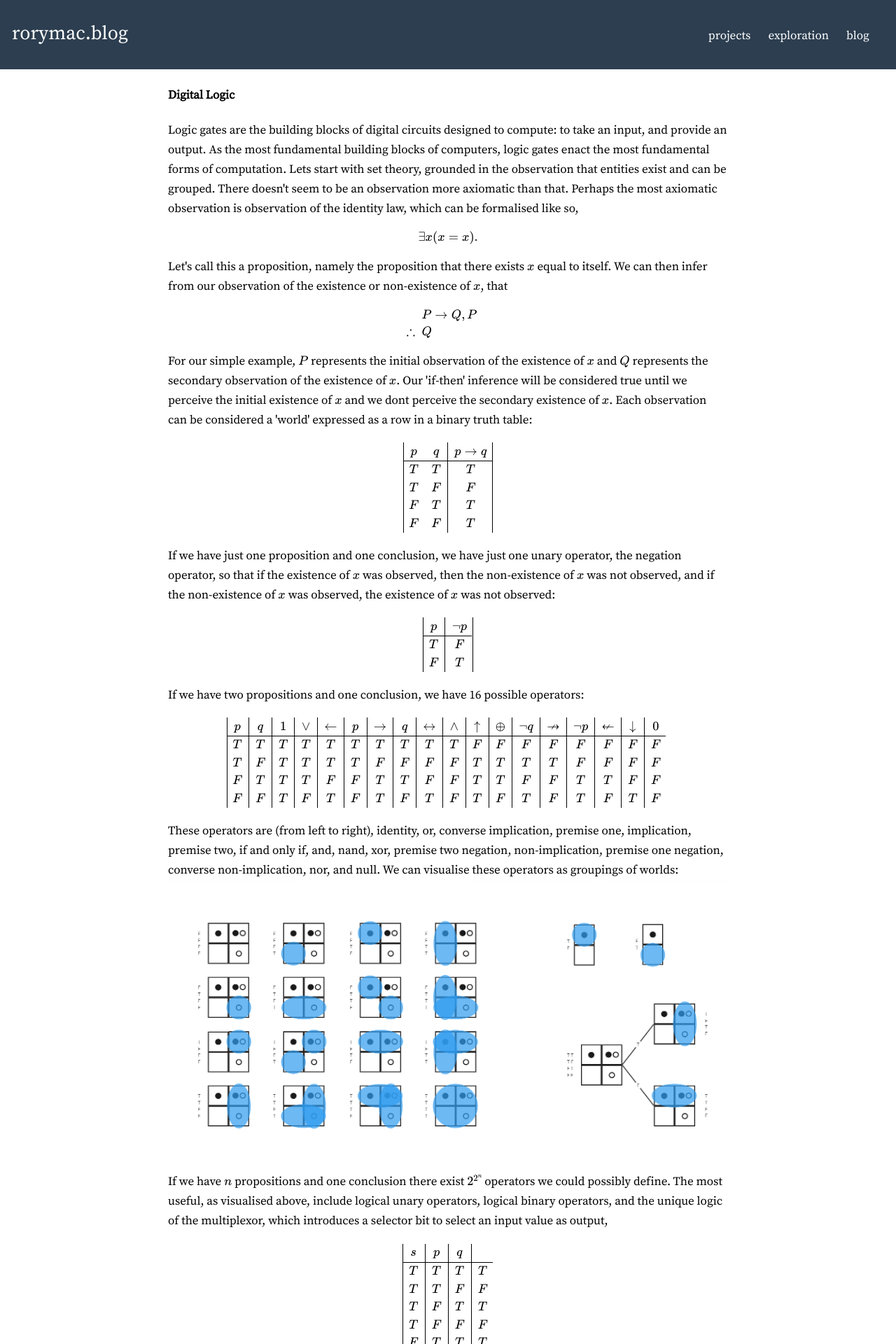
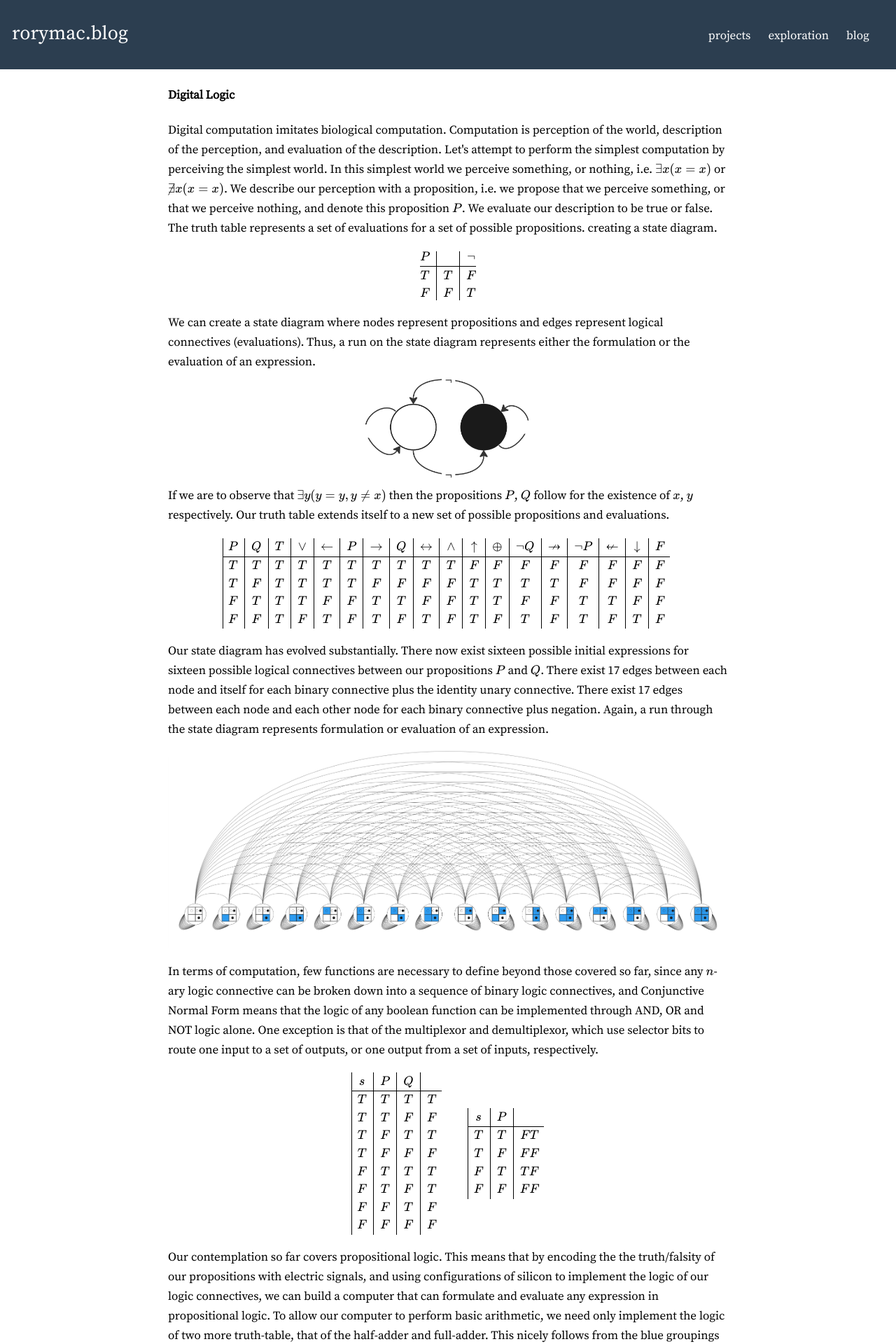
Before and after one commit to Rory-Mac/personal-website, a Jekyll site: the page built from Low-Level Programming/Digital Logic.markdown, in a window 1280 px wide. Shown: the top 1920 px of the page at 70% size. Built offline with Jekyll 4.4.1, drawn with Linux system fonts in a browser that asks for light colours; some of the changed text lies outside the part shown.

Commit message:
revamp digital logic document

```diff
--- a/Low-Level Programming/Digital Logic.markdown
+++ b/Low-Level Programming/Digital Logic.markdown
@@ -3,48 +3,28 @@ layout: narrow
 title: Digital Logic
 ---
 <h4>Digital Logic</h4>
-<p>Logic gates are the building blocks of digital circuits designed to compute: to take an input, and provide an output. As the most fundamental building blocks of
-computers, logic gates enact the most fundamental forms of computation. Lets start with set theory, grounded in the observation that entities exist and can be grouped.
-There doesn't seem to be an observation more axiomatic than that. Perhaps the most axiomatic observation is observation of the identity law, which can be formalised like
-so, \[ \exists x(x = x). \]</p>
-<p>Let's call this a proposition, namely the proposition that there exists \(x\) equal to itself. We can then infer from our observation
-of the existence or non-existence of \(x\), that
+<p>Digital computation imitates biological computation. Computation is perception of the world, description of the perception, and evaluation of the description.
+Let's attempt to perform the simplest computation by perceiving the simplest world. In this simplest world we perceive something, or nothing, i.e. \(\exists x(x=x)\)
+or \(\nexists x(x=x)\). We describe our perception
+with a proposition, i.e. we propose that we perceive something, or that we perceive nothing, and denote this proposition \(P\). We evaluate our description to be true or false. The
+truth table represents a set of evaluations for a set of possible propositions.
+creating a state diagram.
 \[
-    \begin{align*}
-    &P \rightarrow Q, P \quad \\
-    \therefore\ &Q \quad
-    \end{align*}
-\]
-
-For our simple example, \(P\) represents the initial observation of the existence of \(x\) and \(Q\) represents the secondary observation
-of the existence of \(x\). Our 'if-then' inference will be considered true until we perceive the initial existence of \(x\) and we dont
-perceive the secondary existence of \(x\). Each observation can be considered a 'world' expressed as a row in a binary truth table:
-\[
-  \begin{array}{|c c|c|}
-  p & q & p \rightarrow q\\
+  \begin{array}{c | c | c}
+  P & & \neg \\
   \hline
-  T & T & T\\
-  T & F & F\\
-  F & T & T\\
+  T & T & F\\
   F & F & T\\
   \end{array}
 \]
-
-If we have just one proposition and one conclusion, we have just one unary operator, the negation operator, so that if the existence of \(x\)
-was observed, then the non-existence of \(x\) was not observed, and if the non-existence of \(x\) was observed, the existence of \(x\) was
-not observed:
-\[
-  \begin{array}{|c | c|}
-  p & \neg p\\
-  \hline
-  T & F\\
-  F & T\\
-  \end{array}
-\]
-If we have two propositions and one conclusion, we have 16 possible operators:
+We can create a state diagram where nodes represent propositions and edges represent logical connectives (evaluations). Thus, a run on the state diagram represents
+either the formulation or the evaluation of an expression.
+<img src="/Assets/images/simplest_language_closeup.png" width="40%" height="100%">
+If we are to observe that \(\exists y(y = y, y \neq x)\) then the propositions \(P\), \(Q\) follow for the existence of \(x\), \(y\) respectively.
+Our truth table extends itself to a new set of possible propositions and evaluations.
 \[
   \begin{array}{| c | c | c | c | c | c | c | c | c | c | c | c | c | c | c | c }
-  p & q & 1 & \lor & \leftarrow & p & \rightarrow & q & ↔ & \land & ↑ & ⊕ & \neg q & ↛  & \neg p & ↚  & ↓ & 0\\
+  P & Q & T & \lor & \leftarrow & P & \rightarrow & Q & ↔ & \land & ↑ & ⊕ & \neg Q & ↛  & \neg P & ↚  & ↓ & F\\
   \hline
   T & T & T & T & T & T & T & T & T & T & F & F & F & F & F & F & F & F\\
   T & F & T & T & T & T & F & F & F & F & T & T & T & T & F & F & F & F\\
@@ -52,16 +32,16 @@ If we have two propositions and one conclusion, we have 16 possible operators:
   F & F & T & F & T & F & T & F & T & F & T & F & T & F & T & F & T & F\\
   \end{array}
 \]
-These operators are (from left to right), identity, or, converse implication, premise one, implication, premise two, if and only if, and, nand,
-xor, premise two negation, non-implication, premise one negation, converse non-implication, nor, and null. We can visualise these
-operators as groupings of worlds:
-<img src="/Assets/images/gate_logic.png" width="100%" height="100%">
-If we have \(n\) propositions and one conclusion there exist \(2^{2^n}\) operators we could possibly define. The most useful, as visualised
-above, include logical unary operators, logical binary operators, and the unique logic of the multiplexor, which introduces a
-selector bit to select an input value as output,
+Our state diagram has evolved substantially. There now exist sixteen possible initial expressions for sixteen possible logical connectives between our propositions \(P\)
+and \(Q\). There exist 17 edges between each node and itself for each binary connective plus the identity unary connective. There exist 17 edges between each node and
+each other node for each binary connective plus negation. Again, a run through the state diagram represents formulation or evaluation of an expression.
+<img src="/Assets/images/propositional_logic.png" width="100%" height="100%"></p>
+<p>In terms of computation, few functions are necessary to define beyond those covered so far, since any \(n\)-ary logic connective can be broken down into a sequence of binary logic connectives,
+and Conjunctive Normal Form means that the logic of any boolean function can be implemented through AND, OR and NOT logic alone. One exception is that of the multiplexor
+and demultiplexor, which use selector bits to route one input to a set of outputs, or one output from a set of inputs, respectively.
 \[
   \begin{array}{| c | c | c | c | c }
-  s & p & q \\
+  s & P & Q \\
   \hline
   T & T & T & T\\
   T & T & F & F\\
@@ -72,11 +52,11 @@ selector bit to select an input value as output,
   F & F & T & F\\
   F & F & F & F\\
   \end{array}
-\]
-Similarly, there exists the demultiplexor, which uses a selector bit to direct the input-bit to one of a set of output-bits,
-\[
+
+  \qquad
+
   \begin{array}{| c | c | c | c }
-  s & p \\
+  s & P \\
   \hline
   T & T & FT \\
   T & F & FF \\
@@ -84,48 +64,25 @@ Similarly, there exists the demultiplexor, which uses a selector bit to direct t
   F & F & FF \\
   \end{array}
 \]
-In our visualisation we can observe that our defined logical connectives are a partially ordered finite set, and so we can create a Hasse
-diagram. This helps visualise logical equivalencies within the system:
-<img src="/Assets/images/logic_connectives.png" width="100%" height="100%"></p>
-<p>Thus, if we encode our propositions in electric signals, and our logical connectives in silicon to transform said electric
-signals, then we can build a computer to evaluate any statement in propositional logic. Note that we can evolve the logical connectives
-in this structure from binary operators to ternary, quaternary or even \(n\)-ary operators, by extending the two-dimensional truth-tables
-represented by the existence/non-existence of an entity, into \(n\) to represent the \(n\)-terms being operated on. Despite this
-extensibility, the computer would not yet be able to evaluate basic arithmetic, which is instead formalised through predicate logic, an
-extension of propositional logic. Predicate logic introduces existential quantifiers, universal quantifiers, variables, functions, and
-predicates, in addition to the logical connectives of propositional logic. An example of a formula formulated in the language of predicate logic:
-\[ \forall x \forall y (P(f(x)) \rightarrow \neg (P(x) \rightarrow Q(f(y), x, z))) \]</p>
-<p>Functions and variables are terms in this language. Variables are denoted by variable symbols such as \(x\), \(y\),
- \(z\), etc, and can be thought of as observations of the existence or non-existence of an entity, just as they were in propositional logic.
-Functions are denoted by function symbols with parenthesis containing a set of terms, such as \(f(x, y, z)\), where \(x,y,z\) represent
-terms rather than variable symbols, that themselves could be functions or variable symbols, creating a recurrence that terminates at the
-observed existence or non-existence of each variable. Formulas in the language of predicate logic are defined by the following rule set:
-<ul>
-  <li>Predicate symbols: \(P(t_1, ..., t_n)\) is a formula if \(P\) is an n-ary predicate and \(t_1, ..., t_n\)
-  are terms.</li>
-  <li>Negation: if \(\varphi\) is a formula, then \(\neg \varphi\) is a formula.</li>
-  <li>Logical connectives: if \(\varphi\) and \(\psi\) are formulas then \((\varphi \; ? \; \psi)\) is a formula for some logical connective \(?\).</li>
-  <li>Quantifiers: if \(\varphi\) is a formula, then \(\forall x \varphi\) and \(\exists x \varphi\) are formulas.</li>
-</ul>
-Predicates and quantifiers are the only terms in the language that extend upon our previously formalised structure. Assuming a finite
-number of observations for which a universal quantifier refers to, we can use a simple n-ary 'and' connective to determine if the predicate
-for all observations evaluates to true. An n-ary 'or' would similarly determine the truth of an existential quantifier.</p>
-<p>We can define a new truth table for a half-adder, where the truth of an input doesn't represent the observed existence/non-existence of
-an entity but rather the observed existence/non-existence of a group of entities of size \(2^n-1\) for \(n\) binary inputs:
+<p>Our contemplation so far covers propositional logic. This means that by encoding the the truth/falsity of our propositions with electric signals, and using
+configurations of silicon to implement the logic of our logic connectives, we can build a computer that can formulate and evaluate any expression in propositional
+logic. To allow our computer to perform basic arithmetic, we need only implement the logic of two more truth-table, that of the half-adder and full-adder. This nicely
+follows from the blue groupings highlighted above. The truth or falsity of a proposition in the case of arithmetic does not represent the existence/non-existence of
+an entity, but rather the existence/non-existence of a group of entities of size \(2^{n-1}\) for the \(n^{th}\) binary input:
 \[
   \begin{array}{| c | c | c | c }
-  p & q & s & c \\
+  P & Q & s & c \\
   \hline
   T & T & F & T \\
   T & F & T & F \\
   F & T & T & F \\
   F & F & F & F \\
   \end{array}
-\]
-We can then define the truth-table of a full adder to include the input-bit carried from the previous sum:
-\[
+
+  \qquad
+
   \begin{array}{| c | c | c | c | c }
-  c_{in} & p & q & s & c_{out} \\
+  c_{in} & P & Q & s & c_{out} \\
   \hline
   T & T & T & T & T \\
   T & T & F & F & T \\
@@ -138,5 +95,5 @@ We can then define the truth-table of a full adder to include the input-bit carr
   \end{array}
 \]
 </p>
-<p>This hypothetical computer, although useful, lacks a form of memory. Upon introducing memory, we depart from the forms of logic dicussed
-thus far, and move towards automata theory.</p>
+<p>Our hypothetical computer, although useful, lacks any form of memory. By introducing memory, we substitute propositional logic for sequential logic, and move towards
+automata theory.</p>
--- a/_sass/base.scss
+++ b/_sass/base.scss
@@ -106,8 +106,6 @@ a {
 img {
     display: block;
     margin: 0 auto;
-    width: 100%;
-    height: 100%;
 }
 
 .reference-list {
--- a/projects.markdown
+++ b/projects.markdown
@@ -5,7 +5,7 @@ title: Projects
 <div class="page-container">
 <div class="project-container">
     <div class="portal-A">
-        <a href="/Projects/FPGA-2-TCP.html"><img src="/Assets/images/narrative_overview.png"></a>
+        <a href="/Projects/FPGA-2-TCP.html"><img src="/Assets/images/narrative_overview.png" width="100%" height="100%"></a>
     </div>
     <div class="description-A">
         <a href="/Projects/FPGA-2-TCP.html"><h4 class="project-tag">FPGA-2-TCP</h4></a>
@@ -14,7 +14,7 @@ title: Projects
         <a class="project-tag" href="/Projects/FPGA-2-TCP.html">See More ></a>
     </div>
     <div class="portal-B">
-        <a href="/Projects/Game-Playing Agents.html"><img class="grid-portal" src="/Assets/images/gpa_portal.png"></a>
+        <a href="/Projects/Game-Playing Agents.html"><img src="/Assets/images/gpa_portal.png" width="100%" height="100%"></a>
     </div>
     <div class="description-B">
         <a href="/Projects/Game-Playing Agents.html"><h4 class="project-tag">Game Playing Agents</h4></a>
```
Also changed, not shown: Assets/images/brain.jpg (deleted), Assets/images/homunculus.png (deleted), Assets/images/propositional_logic.png (added), Assets/images/simplest_language_closeup.png (added), Assets/images/spheroid.jpg (deleted).
